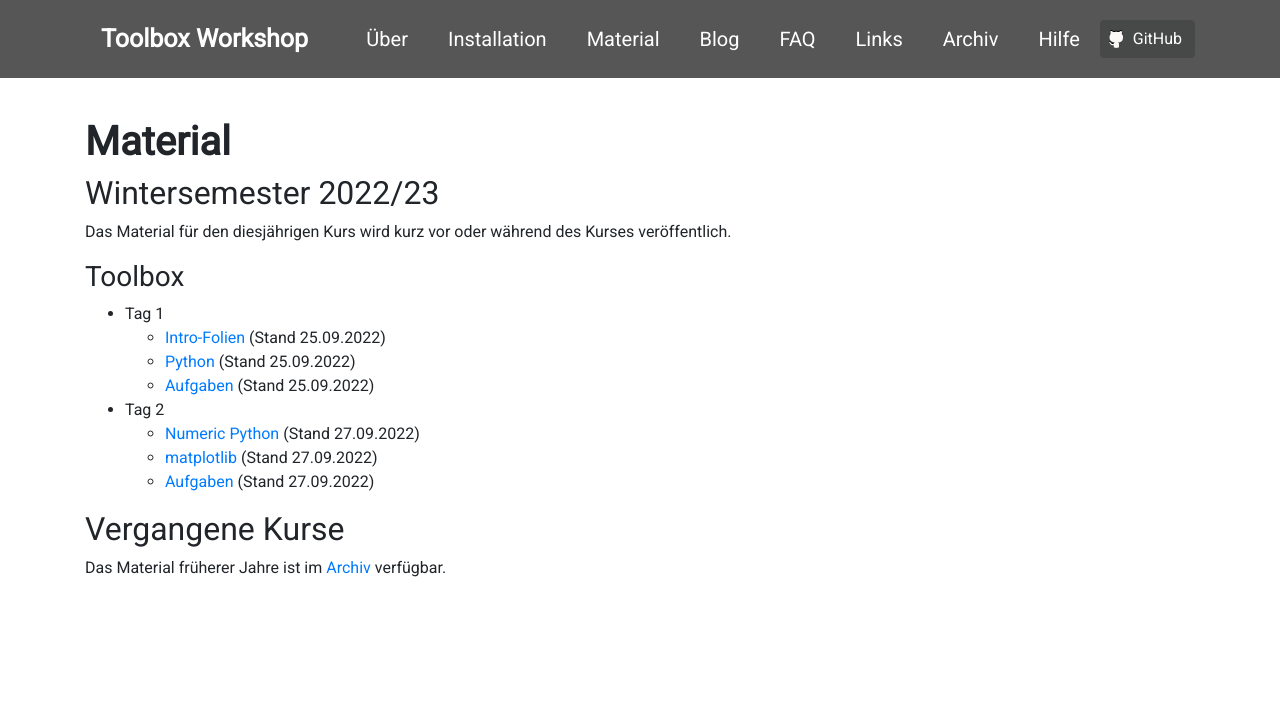
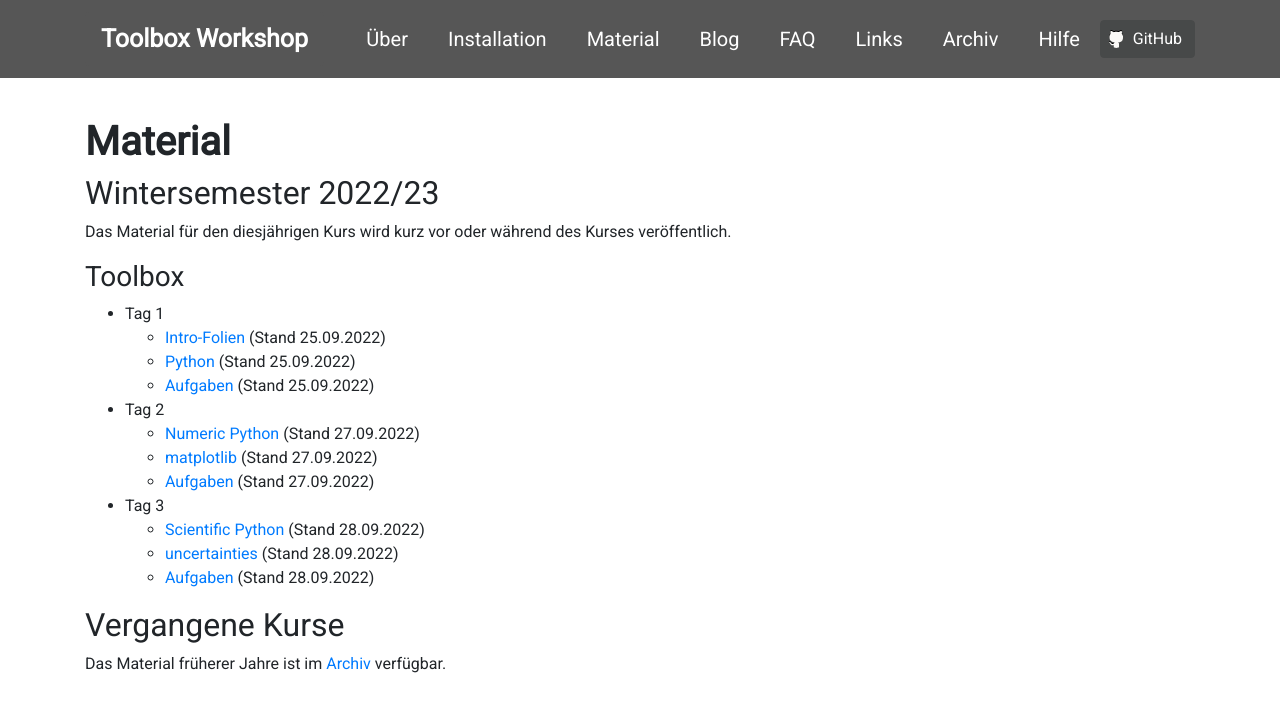
Before and after one commit to pep-dortmund/homepage-toolbox, a Jekyll site: the page built from notes.md, in a window 1280 px wide. Shown: the top 712 px of the page. Built offline with Jekyll 4.4.1, drawn with Linux system fonts in a browser that asks for light colours; nearby versions of some CDN libraries.

Commit message:
changed file links

```diff
--- a/notes.md
+++ b/notes.md
@@ -18,13 +18,13 @@ Kurses veröffentlich.
     - [Numeric Python](files/archive/2022/numeric-python.html) (Stand 27.09.2022)
     - [matplotlib](files/archive/2022/matplotlib.html) (Stand 27.09.2022)
     - [Aufgaben](files/archive/2022/exercises-toolbox-2.zip) (Stand 27.09.2022)
+- Tag 3
+    - [Scientific Python](files/archive/2022/scientific-python.html) (Stand 28.09.2022)
+    - [uncertainties](files/archive/2022/uncertainties.html) (Stand 28.09.2022)
+    - [Aufgaben](files/archive/2022/exercises-toolbox-3.zip) (Stand 28.09.2022)
+
 
 <!--
-- Tag 3
-    - [Scientific Python](files/archive/2020/scientific-python.html) (Stand 29.09.2022)
-    - [uncertainties](files/archive/2020/uncertainties.html) (Stand 29.09.2022)
-    - [Aufgaben](files/archive/2020/exercises-toolbox-3.zip) (Stand 29.09.2022)
-
 - Tag 4
     - [Unix](files/archive/2021/unix.pdf) (Stand 30.09.2022)
     - [Make](files/archive/2021/make.pdf) (Stand 30.09.2022)
```
Also changed, not shown: archive.md (+3 -3 lines).
